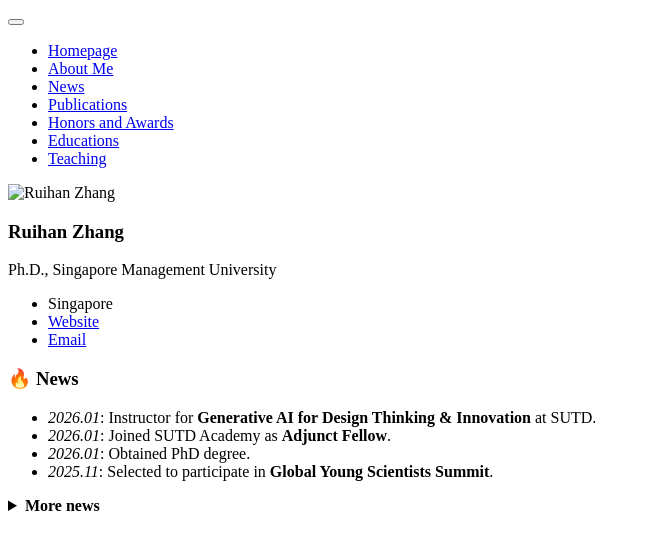
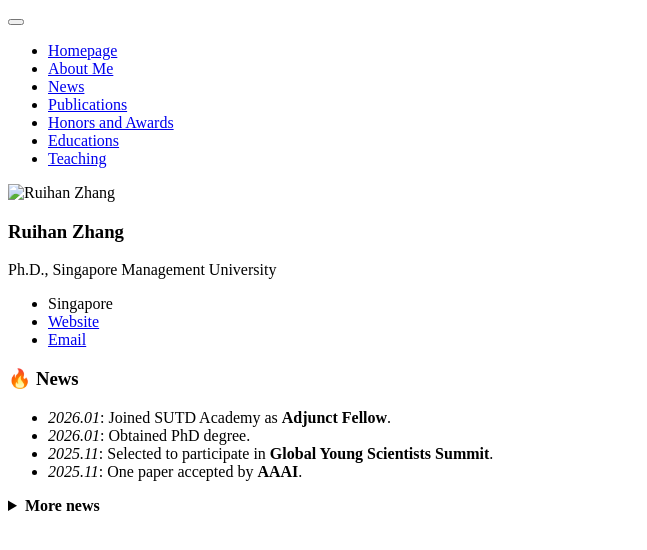
Before and after one commit to DrZRH/DrZRH.github.io, a Jekyll site: the page built from _pages/includes/news.md, in a window 1280 px wide. Shown: the top 550 px of the page, without its empty margins (0-647 px from the left). Built offline with Jekyll 4.4.1, drawn with Linux system fonts in a browser that asks for light colours; our own code applies the rules of GitHub Pages for plain Markdown files.

Commit message:
Update news.md

```diff
--- a/_pages/includes/news.md
+++ b/_pages/includes/news.md
@@ -1,13 +1,12 @@
 # 🔥 News
-- *2026.01*: Instructor for **Generative AI for Design Thinking & Innovation** at SUTD.
 - *2026.01*: Joined SUTD Academy as **Adjunct Fellow**.
 - *2026.01*: Obtained PhD degree.
 - *2025.11*: Selected to participate in **Global Young Scientists Summit**.
-
+ - *2025.11*: One paper accepted by **AAAI**.
 <details>
 <summary><strong>More news</strong></summary>
 
-  - *2025.11*: One paper accepted by **AAAI**.
+
 - *2025.09*: One paper accepted by **OOPSLA**.
 - *2025.09*: One paper accepted by **AAAI Doctoral Consortium**.
 - *2025.08*: Recipient of **SMU Research Excellence Awards**.
```
